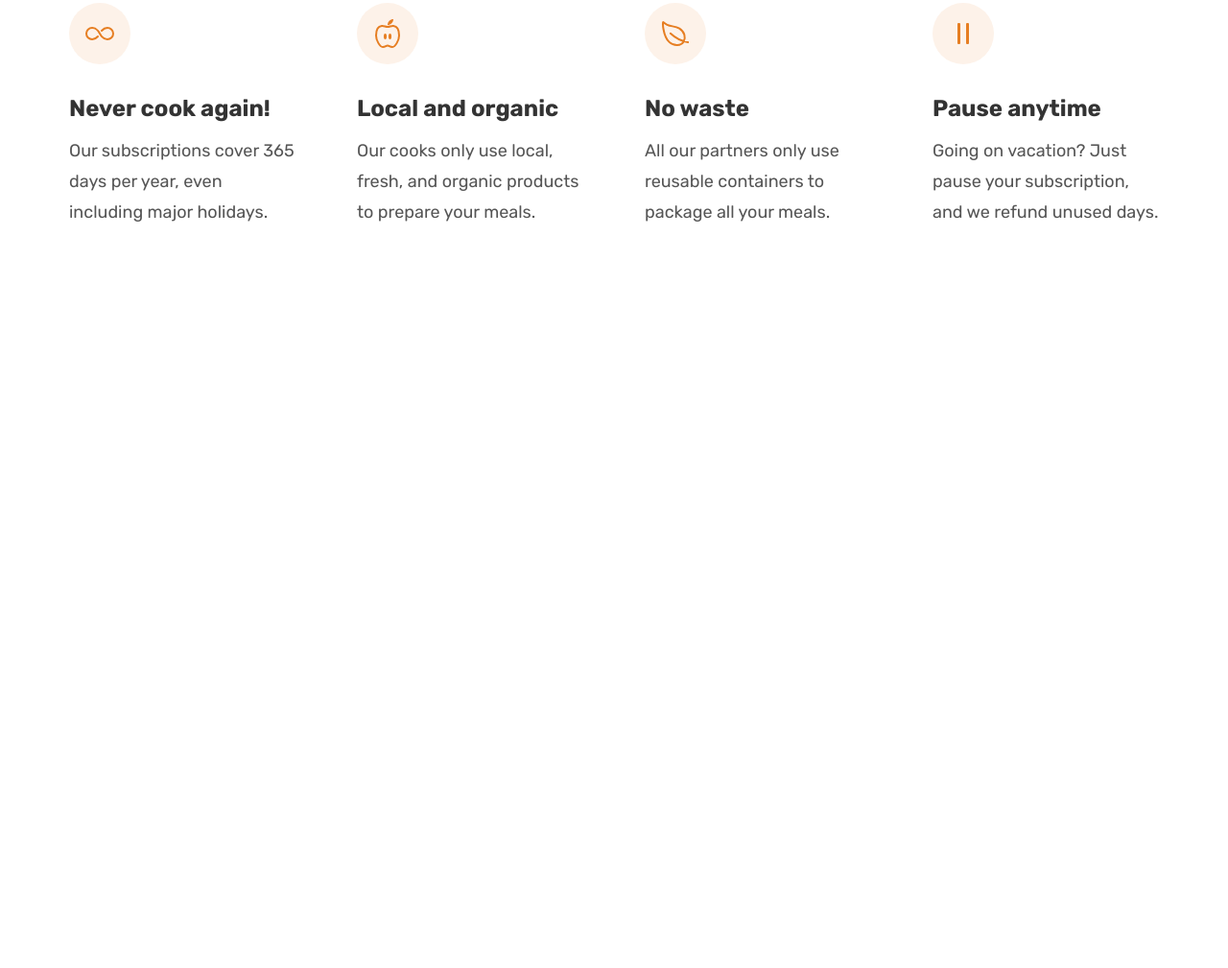
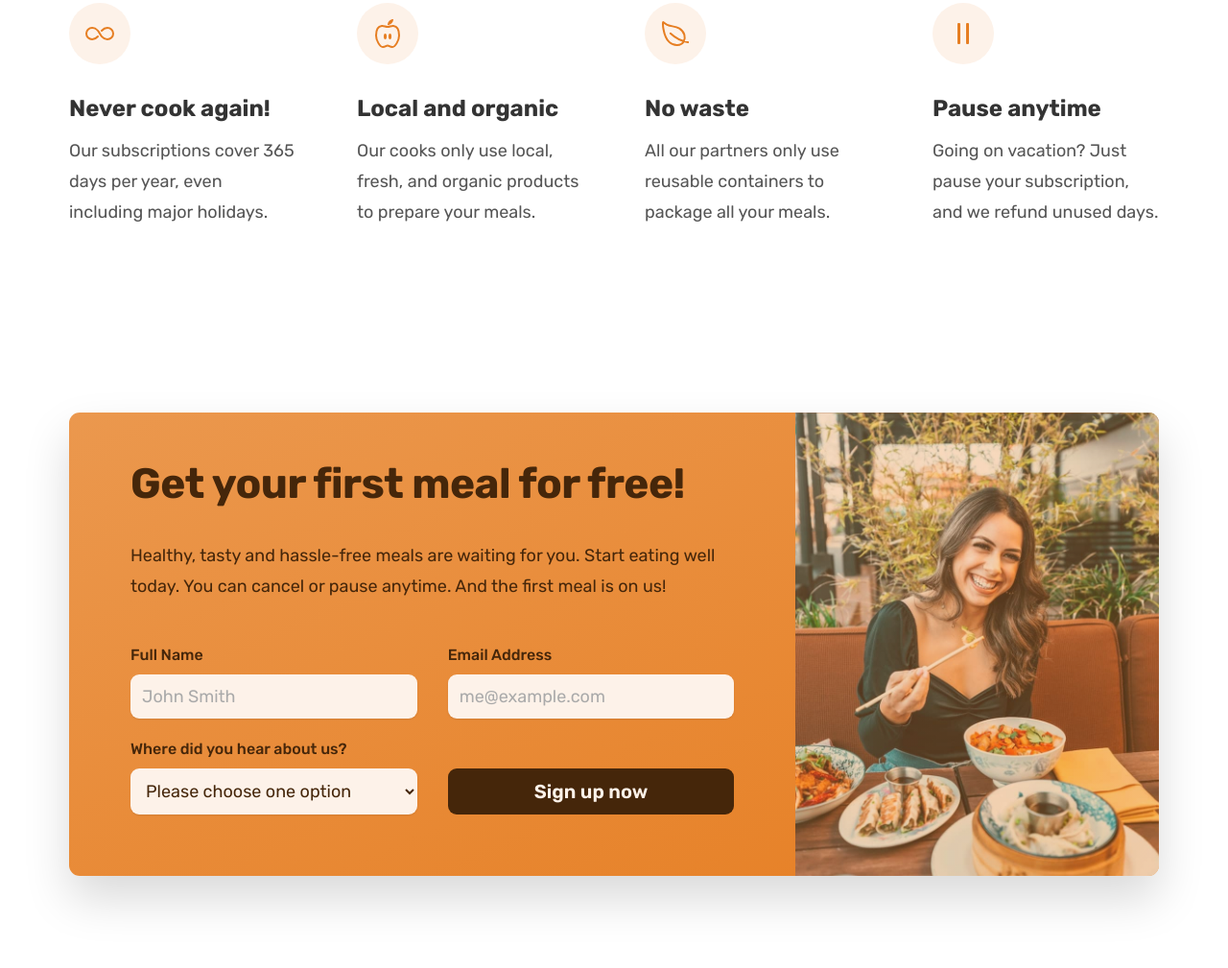
Before and after one commit to mccollumn/omnifood, a plain HTML site: page index.html in a window 1280 px wide. Shown: the part 5622-6631 px from the top of the page at 96% size. Before the commit the page ends 5956 px from the top, so only its background shows below. Drawn offline with nearby package versions, Linux system fonts and the light colour scheme.

Commit message:
CTA section

```diff
--- a/css/general.css
+++ b/css/general.css
@@ -23,12 +23,14 @@ Paragraph default: 1.6
 --- 02 Colors ---
 
 - Primary: #e67e22
-- Tints: #fdf2e9, #fae5d3
-- Shades: #cf711f
+- Tints: #fdf2e9, #fae5d3, #eb984e
+- Shades: #cf711f, #45260a
 - Accents:
 - Greys: #555, #333, #6f6f6f (lightest grey allowed on #fdf2e9)
 
 --- 05 Shadows ---
+
+0 2.4rem 4.8rem rgba(0, 0, 0, 0.075);
 
 --- 06 Border Radius ---
 
@@ -129,6 +131,7 @@ body {
   letter-spacing: 0.75;
 }
 
+.btn,
 .btn:link,
 .btn:visited {
   display: inline-block;
@@ -137,6 +140,9 @@ body {
   font-weight: 600;
   padding: 1.6rem 3.2rem;
   border-radius: 9px;
+  border: none;
+  cursor: pointer;
+  font-family: inherit;
   transition: all 0.3s;
 }
 
@@ -162,6 +168,18 @@ body {
   background-color: #fdf2e9;
   color: #555;
   box-shadow: inset 0 0 0 3px #fff;
+}
+
+.btn--form {
+  background-color: #45260a;
+  color: #fdf2e9;
+  align-self: end;
+  padding: 1.2rem;
+}
+
+.btn--form:hover {
+  background-color: #fff;
+  color: #555;
 }
 
 .link:link,
@@ -200,6 +218,11 @@ body {
   color: #e67e22;
 }
 
+*:focus {
+  outline: none;
+  box-shadow: 0 0 0 0.8rem rgb(230, 126, 34, 0.5);
+}
+
 /* Helper Classes */
 .margin-right-sm {
   margin-right: 1.6rem !important;
--- a/css/style.css
+++ b/css/style.css
@@ -447,3 +447,83 @@
   font-size: 1.8rem;
   line-height: 1.8;
 }
+
+/*************************/
+/* CTA Section */
+/*************************/
+.section-cta {
+  padding: 9.6rem 0;
+}
+
+.cta {
+  display: grid;
+  grid-template-columns: 2fr 1fr;
+  /* background-color: #e67e22; */
+  box-shadow: 0 2.4rem 4.8rem rgba(0, 0, 0, 0.15);
+  border-radius: 11px;
+  background-image: linear-gradient(to right bottom, #eb984e, #e67e22);
+  overflow: hidden;
+}
+
+.cta-text-box {
+  padding: 4.8rem 6.4rem 6.4rem 6.4rem;
+  color: #45260a;
+}
+
+.cta .heading-secondary {
+  color: inherit;
+  margin-bottom: 3.2rem;
+}
+
+.cta-text {
+  font-size: 1.8rem;
+  line-height: 1.8;
+  margin-bottom: 4.8rem;
+}
+
+.cta-img-box {
+  background-image: linear-gradient(
+      to right bottom,
+      rgb(235, 152, 78, 0.35),
+      rgb(230, 126, 34, 0.35)
+    ),
+    url("../img/eating.jpg");
+  background-size: cover;
+  background-position: center;
+}
+
+.cta-form {
+  display: grid;
+  grid-template-columns: 1fr 1fr;
+  column-gap: 3.2rem;
+  row-gap: 2.4rem;
+}
+
+.cta-form label {
+  display: block;
+  font-size: 1.6rem;
+  font-weight: 500;
+  margin-bottom: 1.2rem;
+}
+
+.cta-form input,
+.cta-form select {
+  width: 100%;
+  padding: 1.2rem;
+  font-size: 1.8rem;
+  font-family: inherit;
+  color: inherit;
+  border: none;
+  background-color: #fdf2e9;
+  border-radius: 9px;
+  box-shadow: 0 1px 2px rgba(0, 0, 0, 0.1);
+}
+
+.cta-form input::placeholder {
+  color: #aaa;
+}
+
+.cta *:focus {
+  outline: none;
+  box-shadow: 0 0 0 0.8rem rgb(253, 242, 233, 0.5);
+}
--- a/index.html
+++ b/index.html
@@ -527,6 +527,58 @@
           </div>
         </div>
       </section>
+
+      <section class="section-cta">
+        <div class="container">
+          <div class="cta">
+            <div class="cta-text-box">
+              <h2 class="heading-secondary">Get your first meal for free!</h2>
+              <p class="cta-text">
+                Healthy, tasty and hassle-free meals are waiting for you. Start
+                eating well today. You can cancel or pause anytime. And the
+                first meal is on us!
+              </p>
+              <form class="cta-form" action="#">
+                <div>
+                  <label for="full-name">Full Name</label>
+                  <input
+                    id="full-name"
+                    type="text"
+                    placeholder="John Smith"
+                    required
+                  />
+                </div>
+                <div>
+                  <label for="email">Email Address</label>
+                  <input
+                    id="email"
+                    type="email"
+                    placeholder="me@example.com"
+                    required
+                  />
+                </div>
+                <div>
+                  <label for="select-where">Where did you hear about us?</label>
+                  <select id="select-where" required>
+                    <option calue="">Please choose one option</option>
+                    <option value="friends">Friends and family</option>
+                    <option value="youtube">YouTube video</option>
+                    <option value="podcast">Podcast</option>
+                    <option value="ad">Facebook ad</option>
+                    <option value="other">Other</option>
+                  </select>
+                </div>
+                <button class="btn btn--form">Sign up now</button>
+              </form>
+            </div>
+            <div
+              class="cta-img-box"
+              role="img"
+              aria-label="Woman enjoying food"
+            ></div>
+          </div>
+        </div>
+      </section>
     </main>
   </body>
 </html>
```
